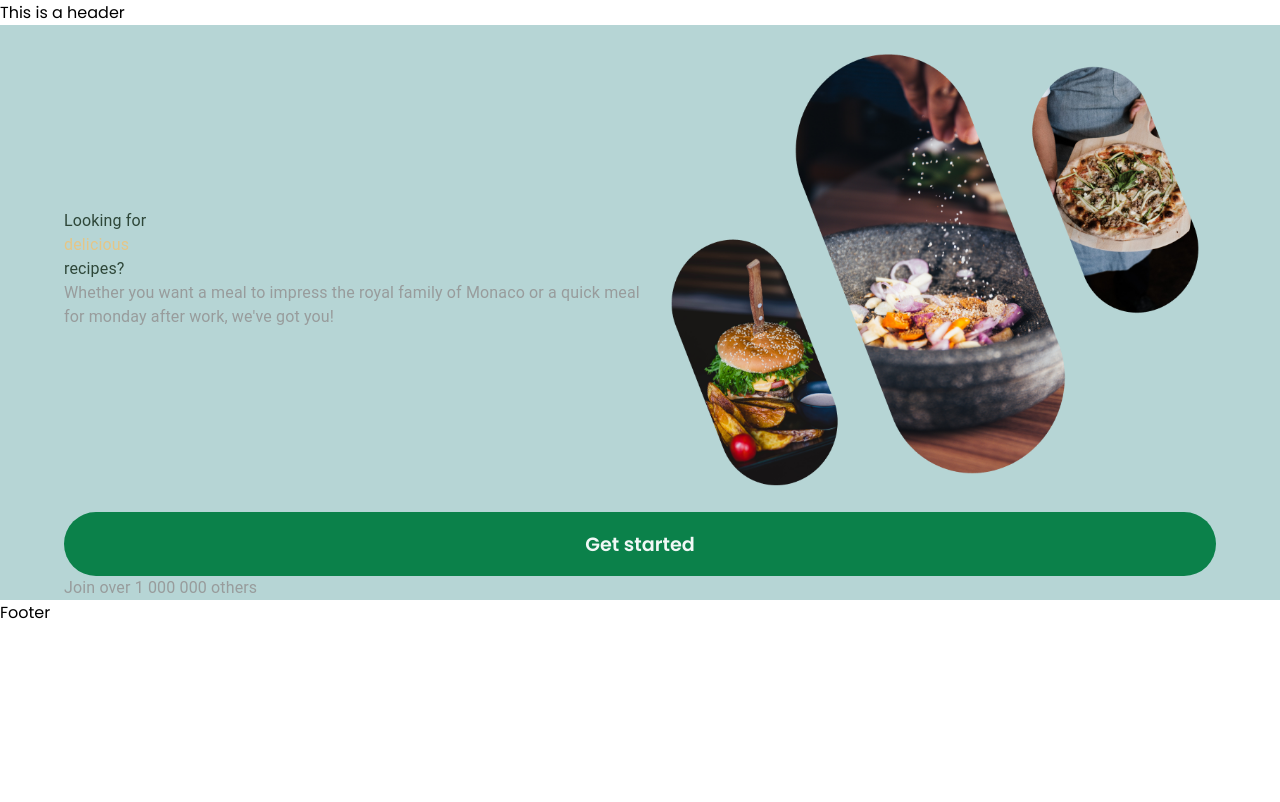
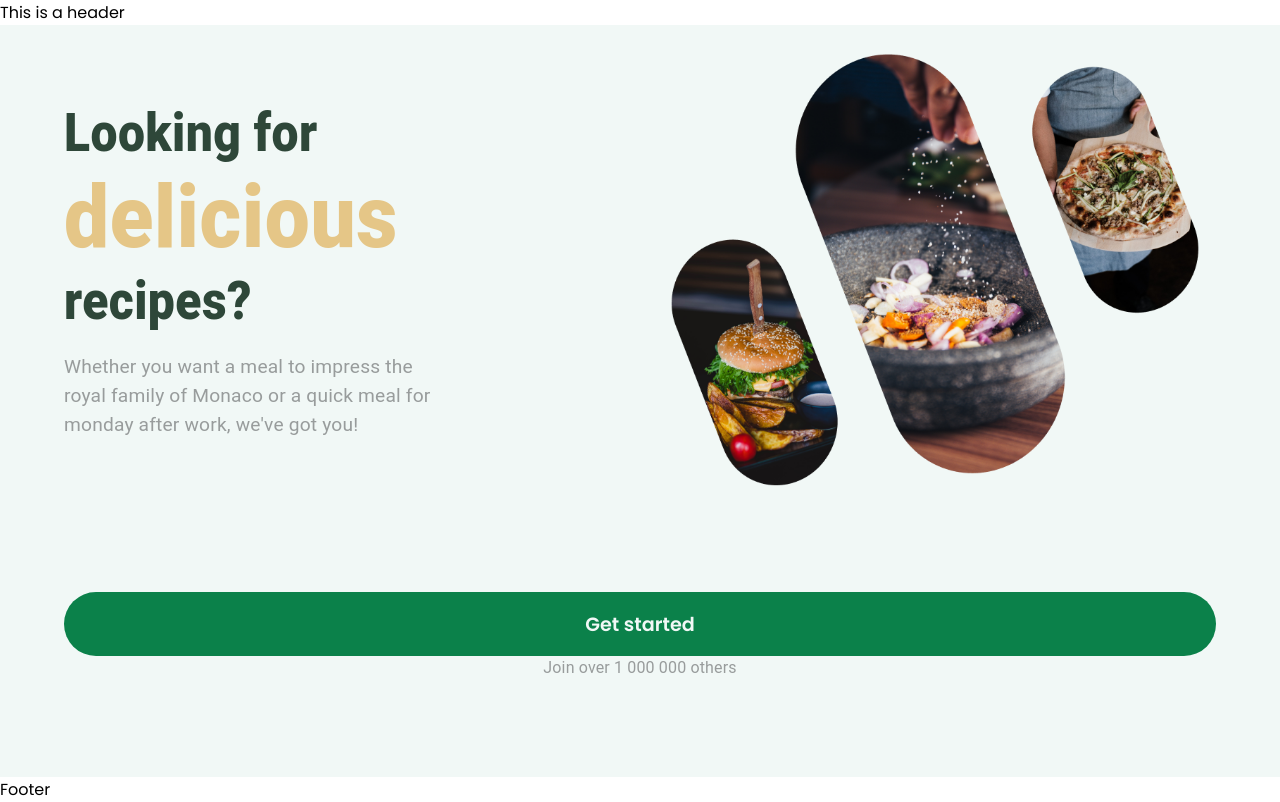
Before and after one commit to millie-wy/letsCook, a React (Create React App) app in the folder client/: page / in a window 1280 px wide. Built offline with nearby package versions, Linux system fonts and the light colour scheme.

Commit message:
correct colors and layout

```diff
--- a/client/src/components/pages/StartPage.jsx
+++ b/client/src/components/pages/StartPage.jsx
@@ -1,22 +1,71 @@
 import { Box, Button, Container, Typography } from "@mui/material";
+import { textAlign } from "@mui/system";
 import React from "react";
 
 const StartPage = () => {
   return (
-    <main style={{ backgroundColor: "#B6D5D5" }}>
+    <main style={{ backgroundColor: "#F1F8F6", height: "calc(100vh - 3rem)" }}>
       <Container>
-        <Box sx={{ display: "flex", flexDirection: "column" }}>
-          <Box sx={{ display: "flex", alignItems: "center" }}>
+        <Box
+          sx={{
+            display: "flex",
+            flexDirection: "column",
+          }}
+        >
+          <Box
+            sx={{
+              display: "flex",
+              alignItems: "center",
+              justifyContent: "space-between",
+            }}
+          >
             <Box>
               <Box>
-                <Typography sx={{ color: "#2E4739" }}>Looking for</Typography>
-                <Typography sx={{ color: "#E5C687" }}>delicious</Typography>
-                <Typography sx={{ color: "#2E4739" }}>recipes?</Typography>
+                <Typography
+                  sx={{
+                    color: "#2E4739",
+                    fontWeight: "900",
+                    fontSize: "3rem",
+                    transform: "scaleY(1.1)",
+                  }}
+                >
+                  Looking for
+                </Typography>
+
+                <Typography
+                  sx={{
+                    color: "#E5C687",
+                    fontWeight: "900",
+                    fontStyle: "normal",
+                    fontSize: "5rem",
+                    lineHeight: "1.2",
+                    transform: "scaleY(1.1)",
+                  }}
+                >
+                  delicious
+                </Typography>
+                <Typography
+                  sx={{
+                    color: "#2E4739",
+                    fontWeight: "900",
+                    fontSize: "3rem",
+                    transform: "scaleY(1.1)",
+                  }}
+                >
+                  recipes?
+                </Typography>
               </Box>
               <Box>
-                <Typography sx={{ color: "#989C9C" }}>
-                  Whether you want a meal to impress the royal family of Monaco
-                  or a quick meal for monday after work, we've got you!
+                <Typography
+                  sx={{
+                    color: "#989C9C",
+                    fontSize: "1.2rem",
+                    paddingTop: "1rem",
+                  }}
+                >
+                  Whether you want a meal to impress the <br /> royal family of
+                  Monaco or a quick meal for <br /> monday after work, we've got
+                  you!
                 </Typography>
               </Box>
             </Box>
@@ -29,7 +78,7 @@ const StartPage = () => {
               />
             </Box>
           </Box>
-          <Box>
+          <Box sx={{ textAlign: "center", paddingTop: "5rem" }}>
             <button
               style={{
                 backgroundColor: "#0B814A",
```
